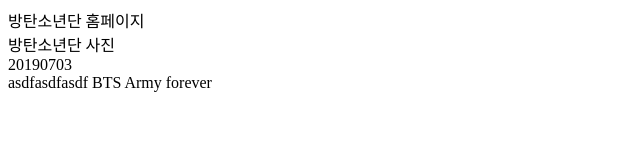
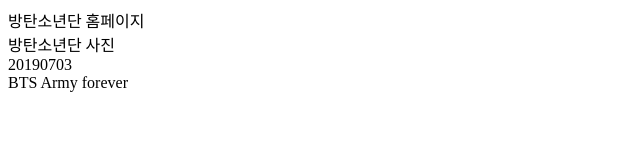
Before and after one commit to coding-jiwon/bts-army-fan-page, a plain HTML site: page index.html in a window 1280 px wide. Shown: the full height of the page, 0-640 px from the left. Drawn offline with Linux system fonts and the light colour scheme.

```diff
--- a/index.html
+++ b/index.html
@@ -3,8 +3,6 @@
   <head>방탄소년단 홈페이지</head>
   <div>방탄소년단 사진</div>
   <footer>20190703</footer>
-  <body>asdfasdfasdf</body>
-
   <body>BTS Army forever</body>
 
 </html>
```
